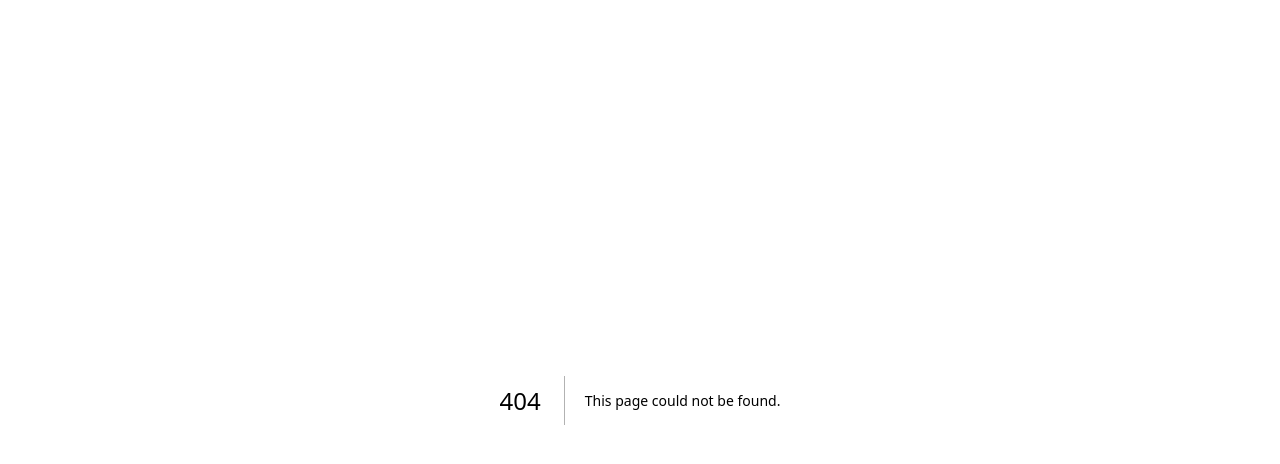
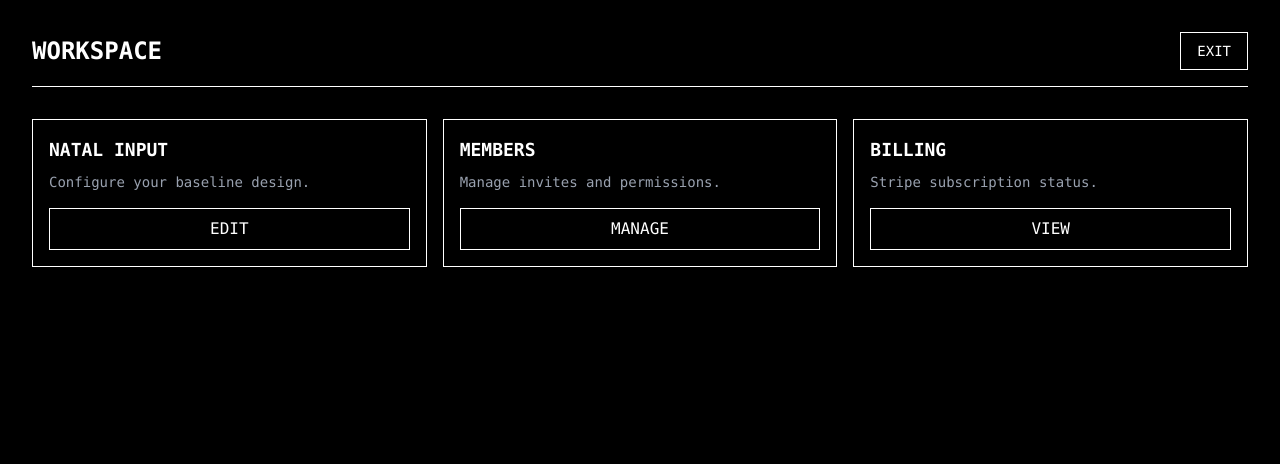
Before and after one commit to defragapp/SOVV, a Next.js app in the folder apps/web/: page /tool/workspace in a window 1280 px wide. Before the commit this address had no page. Shown: the top 464 px of the page. Built offline with nearby package versions, Linux system fonts and the light colour scheme.

Commit message:
feat: host routing, monochrome theme, hub/tool structure

```diff
--- /dev/null
+++ b/apps/web/app/tool/workspace/page.tsx
@@ -0,0 +1,36 @@
+export default function WorkspacePage() {
+  return (
+    <main className="min-h-screen bg-black text-white p-8">
+      <header className="mb-8 border-b border-white pb-4 flex justify-between items-center">
+        <h1 className="text-2xl font-bold">WORKSPACE</h1>
+        <a href="/" className="text-sm border border-white px-4 py-2 hover:bg-white hover:text-black">
+          EXIT
+        </a>
+      </header>
+
+      <div className="grid grid-cols-1 md:grid-cols-3 gap-4">
+        <div className="border border-white p-4">
+          <h2 className="text-lg font-bold mb-2">NATAL INPUT</h2>
+          <p className="text-gray-400 text-sm">Configure your baseline design.</p>
+          <button className="mt-4 w-full border border-white p-2 hover:bg-white hover:text-black">
+            EDIT
+          </button>
+        </div>
+        <div className="border border-white p-4">
+          <h2 className="text-lg font-bold mb-2">MEMBERS</h2>
+          <p className="text-gray-400 text-sm">Manage invites and permissions.</p>
+          <button className="mt-4 w-full border border-white p-2 hover:bg-white hover:text-black">
+            MANAGE
+          </button>
+        </div>
+        <div className="border border-white p-4">
+          <h2 className="text-lg font-bold mb-2">BILLING</h2>
+          <p className="text-gray-400 text-sm">Stripe subscription status.</p>
+          <button className="mt-4 w-full border border-white p-2 hover:bg-white hover:text-black">
+            VIEW
+          </button>
+        </div>
+      </div>
+    </main>
+  )
+}
```
